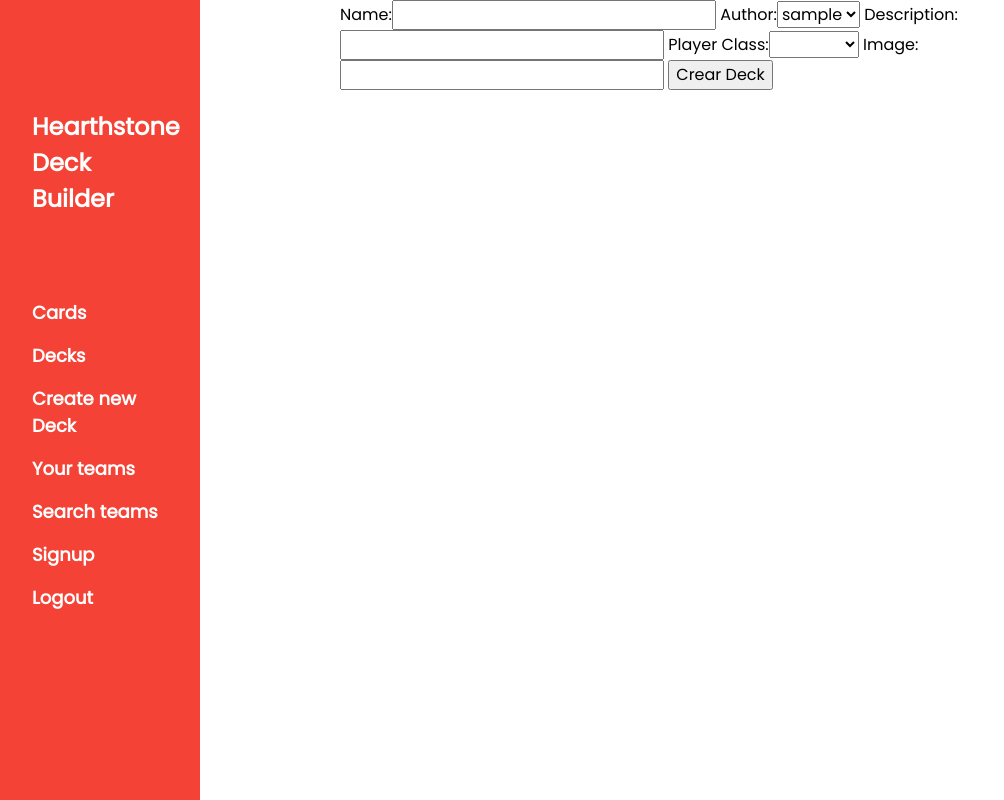
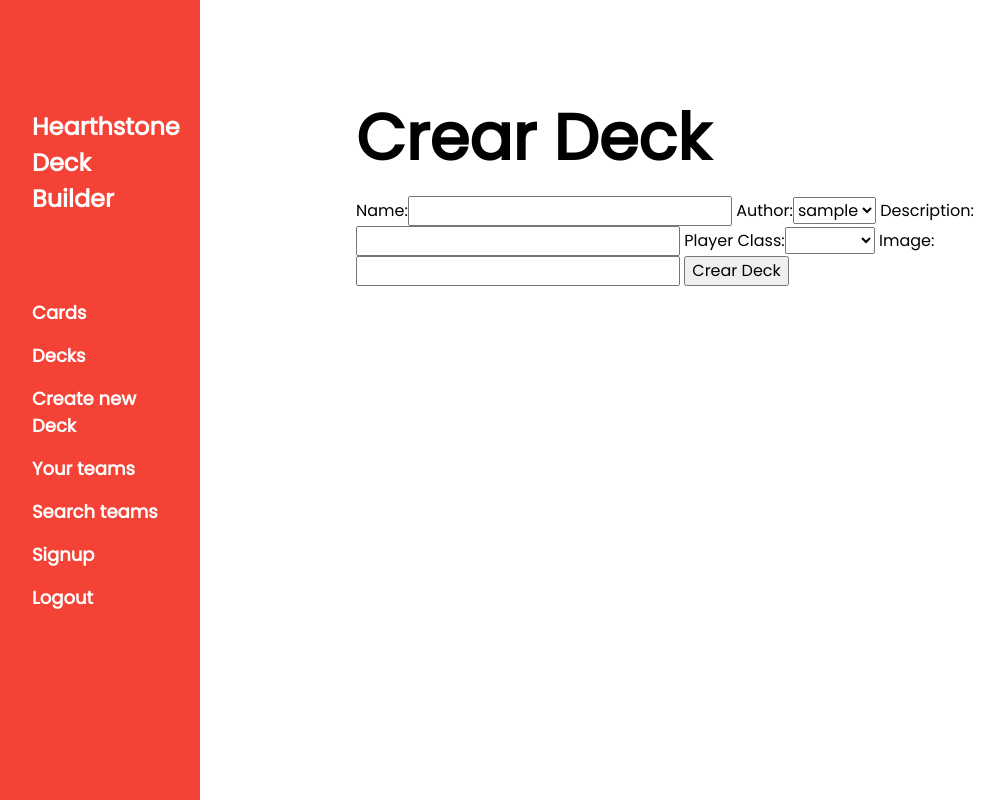
Before and after one commit to viloc98/HearthstoneDT, a Django app: template templates/deck_form.html in a window 1280 px wide. Shown: the whole page, without its empty margins (0-1004 px from the left). Run offline with Django 3.2, Linux system fonts and the light colour scheme; the template is opened without the code that fills it: values that come from a table or form of the project are taken from there, others are empty; tables that the repository leaves empty hold one stand-in row (values such as "Sample post").

Commit message:
Titol deckform

```diff
--- a/templates/deck_form.html
+++ b/templates/deck_form.html
@@ -1,8 +1,11 @@
 {% extends 'blank_template.html' %}
 {% block content %}
+    <div class="w3-container" style="margin-top:80px" id="expansions div">
+        <h1 class="w3-jumbo"><b>Crear Deck</b></h1>
     <form class = "deck-form" action="{%url 'HSDT:save_deck'  %}" method="post">
     {% csrf_token %}
     {{ form}}
     <input type="submit" value="Crear Deck"/>
     </form>
+    </div>
 {% endblock %}
```
